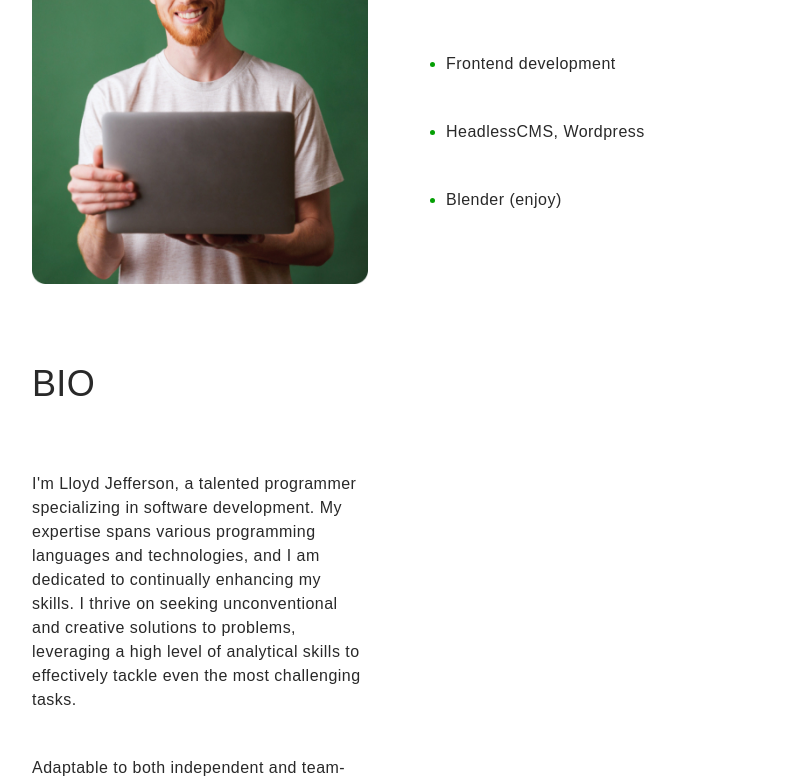
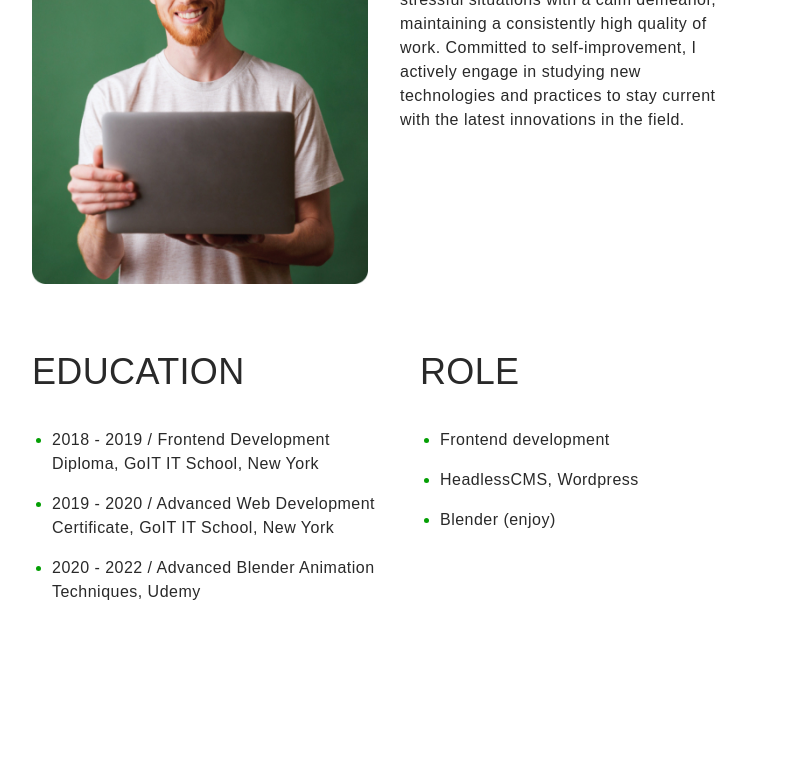
Before and after one commit to veronika3095/project-2, a plain HTML site: page index.html in a window 1280 px wide. Shown: the part 640-1424 px from the top of the page, without its empty margins (0-800 px from the left). After the commit the page ends 1260 px from the top, so only its background shows below. Drawn offline with Linux system fonts and the light colour scheme.

Commit message:
index.html styles.css

```diff
--- a/css/styles.css
+++ b/css/styles.css
@@ -221,6 +221,7 @@ padding-bottom: 20px;
         .cont-abaut-me {
 
         display: flex;
+        display: block;
 
 
     }
@@ -236,7 +237,7 @@ padding-bottom: 20px;
         border-radius: 16px;
             width: 336px;
             height: 392px;
-        padding: 408px 32px 32px 0;
+        padding: 408px 32px 20px 0;
     }
 
     .logo-abaut-me {
@@ -257,32 +258,29 @@ padding-bottom: 20px;
     .text-about-me {
 
         width: 336px;
-        padding-top: 32px;
+        padding-top: 0;
+        padding-bottom: 24px;
+        /* flex-wrap: wrap; */
+        /* padding: 0; */
+
 
     }
 
         .bio {
+            display: flex;
             flex: 1;
-            margin-right: 20px;
+            /* margin-right: 20px; */
 
         }
 
-         .education-role {
-            flex: 1;
-            display: flex;
-            flex-direction: column;
+.abaut-me-text {
+    padding-bottom: 16px;
+}
 
-            }
+.cont-me-to-role {
+    margin-left: 32px;
+}
 
-        .education {
-            margin-bottom: 20px;
-
-        }
-
-        .abaut-me-text-logo {
-            display: flex;
-
-        }
 }
 
 @media screen and (min-width:1280px) {
--- a/index.html
+++ b/index.html
@@ -21,61 +21,67 @@
                 class="images-abaut-me"
               />
             </a>
-            <h3 class="logo-abaut-me abaut-me-text-logo">BIO</h3>
+            <div class="abaut-me-text-logo">
+              <h3 class="logo-abaut-me">BIO</h3>
               <p class="text-about-me">
                 I'm Lloyd Jefferson, a talented programmer specializing in
                 software development. My expertise spans various programming
                 languages and technologies, and I am dedicated to continually
                 enhancing my skills. I thrive on seeking unconventional and
                 creative solutions to problems, leveraging a high level of
-              analytical skills to effectively tackle even the most challenging
-              tasks.
+                analytical skills to effectively tackle even the most
+                challenging tasks.
               </p>
               <p class="text-about-me">
                 Adaptable to both independent and team-oriented work, I
                 collaborate seamlessly with colleagues, exchanging ideas and
-              finding optimal solutions. My professional maturity enables me to
-              navigate challenges and stressful situations with a calm demeanor,
-              maintaining a consistently high quality of work. Committed to
-              self-improvement, I actively engage in studying new technologies
-              and practices to stay current with the latest innovations in the
-              field.
+                finding optimal solutions. My professional maturity enables me
+                to navigate challenges and stressful situations with a calm
+                demeanor, maintaining a consistently high quality of work.
+                Committed to self-improvement, I actively engage in studying new
+                technologies and practices to stay current with the latest
+                innovations in the field.
               </p>
             </div>
-          <div class="education-role">
-            <div class="education">
+          </div>
+          <div class="cont-me-to">
+            <div class="cont-me-to-education">
               <h3 class="logo-abaut-me">EDUCATION</h3>
               <ul>
                 <li class="abaut-text-li">
-                  <p class="text-about-me">
+                  <p class="text-about-me abaut-me-text">
                     2018 - 2019 / Frontend Development Diploma, GoIT IT School,
                     New York
                   </p>
                 </li>
                 <li class="abaut-text-li">
-                  <p class="text-about-me">
+                  <p class="text-about-me abaut-me-text">
                     2019 - 2020 / Advanced Web Development Certificate, GoIT IT
                     School, New York
                   </p>
                 </li>
                 <li class="abaut-text-li">
-                  <p class="text-about-me">
+                  <p class="text-about-me abaut-me-text">
                     2020 - 2022 / Advanced Blender Animation Techniques, Udemy
                   </p>
                 </li>
               </ul>
             </div>
-            <div class="role">
+            <div class="cont-me-to-role">
               <h3 class="logo-abaut-me">ROLE</h3>
               <ul>
                 <li class="abaut-text-li">
-                  <p class="text-about-me">Frontend development</p>
+                  <p class="text-about-me abaut-me-text">
+                    Frontend development
+                  </p>
                 </li>
                 <li class="abaut-text-li">
-                  <p class="text-about-me">HeadlessCMS, Wordpress</p>
+                  <p class="text-about-me abaut-me-text">
+                    HeadlessCMS, Wordpress
+                  </p>
                 </li>
                 <li class="abaut-text-li">
-                  <p class="text-about-me">Blender (enjoy)</p>
+                  <p class="text-about-me abaut-me-text">Blender (enjoy)</p>
                 </li>
               </ul>
             </div>
```
Lines whose indentation alone changed are shown as unchanged.
